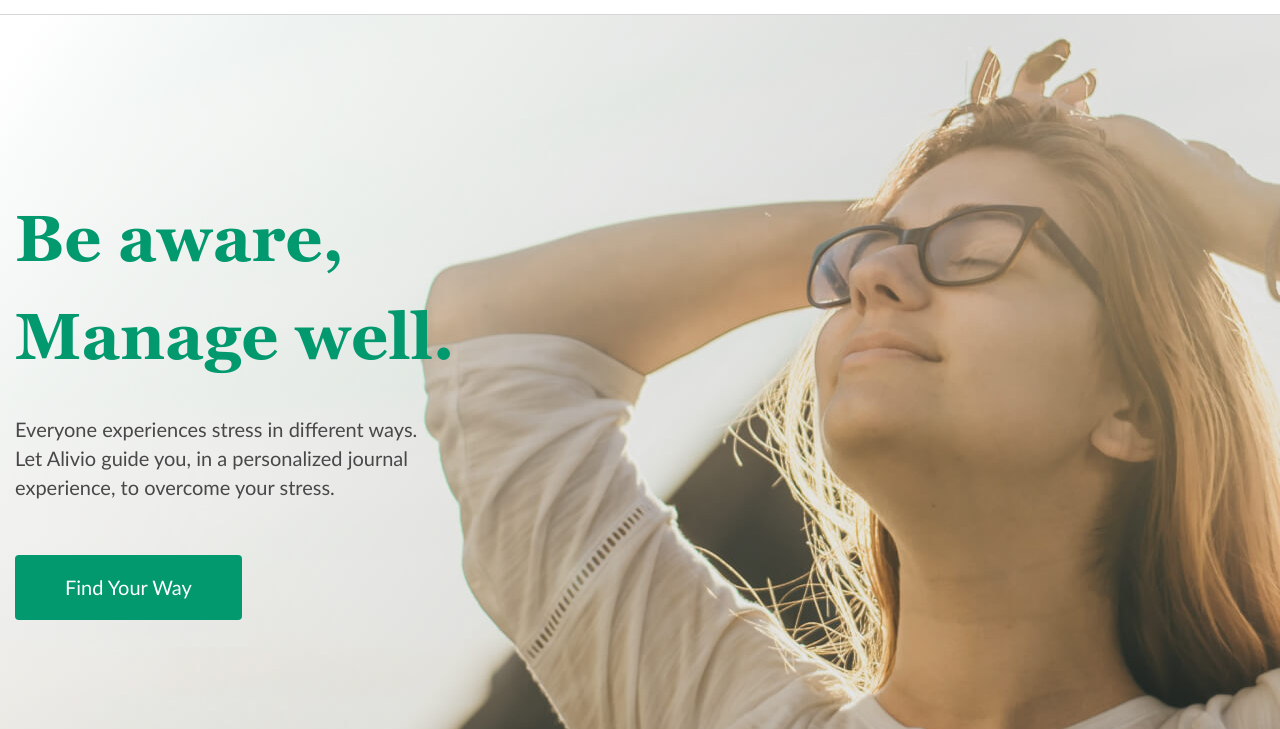
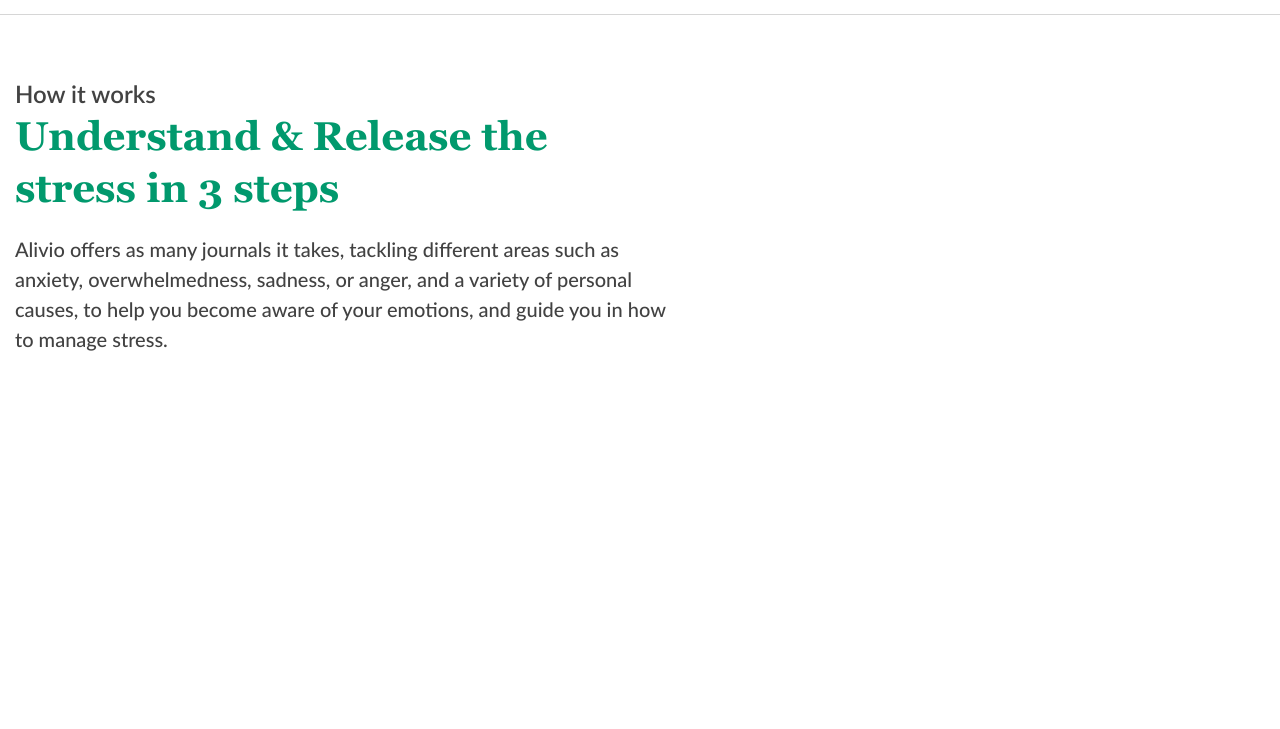
Before and after one commit to Nattyme/Alivio, a plain HTML site: page index.html in a window 1280 px wide. Shown: the part 71-800 px from the top of the page. Drawn offline with Linux system fonts and the light colour scheme.

Commit message:
@media .how-it-works-header

```diff
--- a/index.html
+++ b/index.html
@@ -38,7 +38,7 @@
     </header>
 
     <main>
-        <section class="home">
+        <section class="home none">
            <div class="container">
             <div class="home-content">
                  <h1 class="home-heading">Be aware, Manage well.</h1>
@@ -55,7 +55,7 @@
            </div>
         </section>
 
-        <section class="how-it-works none">
+        <section class="how-it-works">
             <div class="container">
 
                 <div class="how-it-works-header">
@@ -69,7 +69,7 @@
                     </div>
                 </div>
 
-                <div class="how-it-works-steps">
+                <div class="how-it-works-steps none">
                     <div class="step">
                         <h4 class="step-heading" data-number="01">Personalize</h4>
                         <div class="step-text">
--- a/scss/blocks/_media.scss
+++ b/scss/blocks/_media.scss
@@ -1,6 +1,25 @@
 @media (max-width: 1399px) {
     .container {
         width: 100%;
+    }
+
+    .how-it-works {
+        padding-top: 60px;
+        padding-bottom: 30px;
+    }
+
+    .how-it-works-subtitle {
+        font-size: 40px;
+        line-height: 1.3;
+    }
+
+    .how-it-works-header-content {
+        padding-top: 20px;
+    }
+
+    .how-it-works-header {
+        flex-direction: column;
+        padding-bottom: 52px;
     }
 }
 
```
Also changed, not shown: css/main.css, css/main.min.css, 2 other files.
